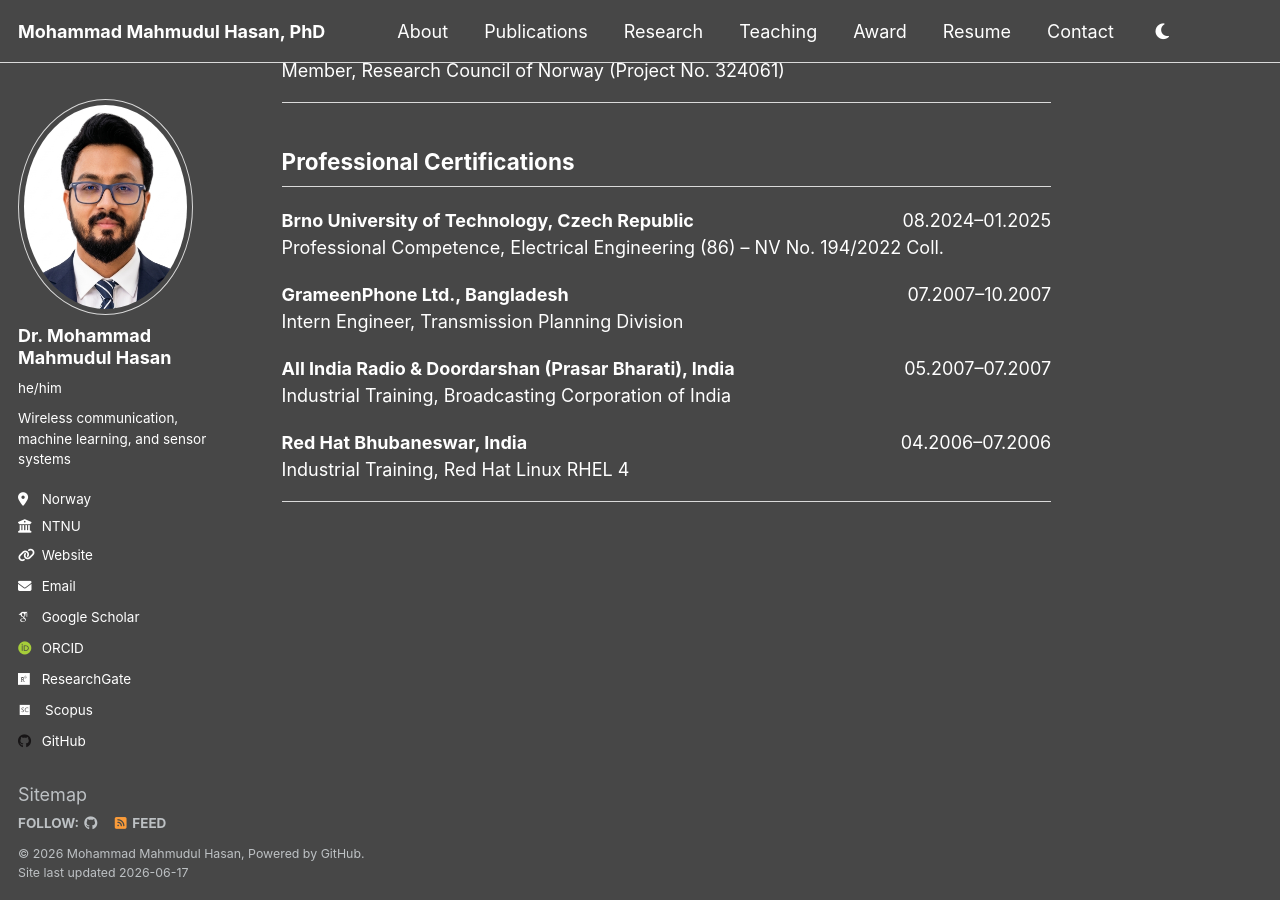
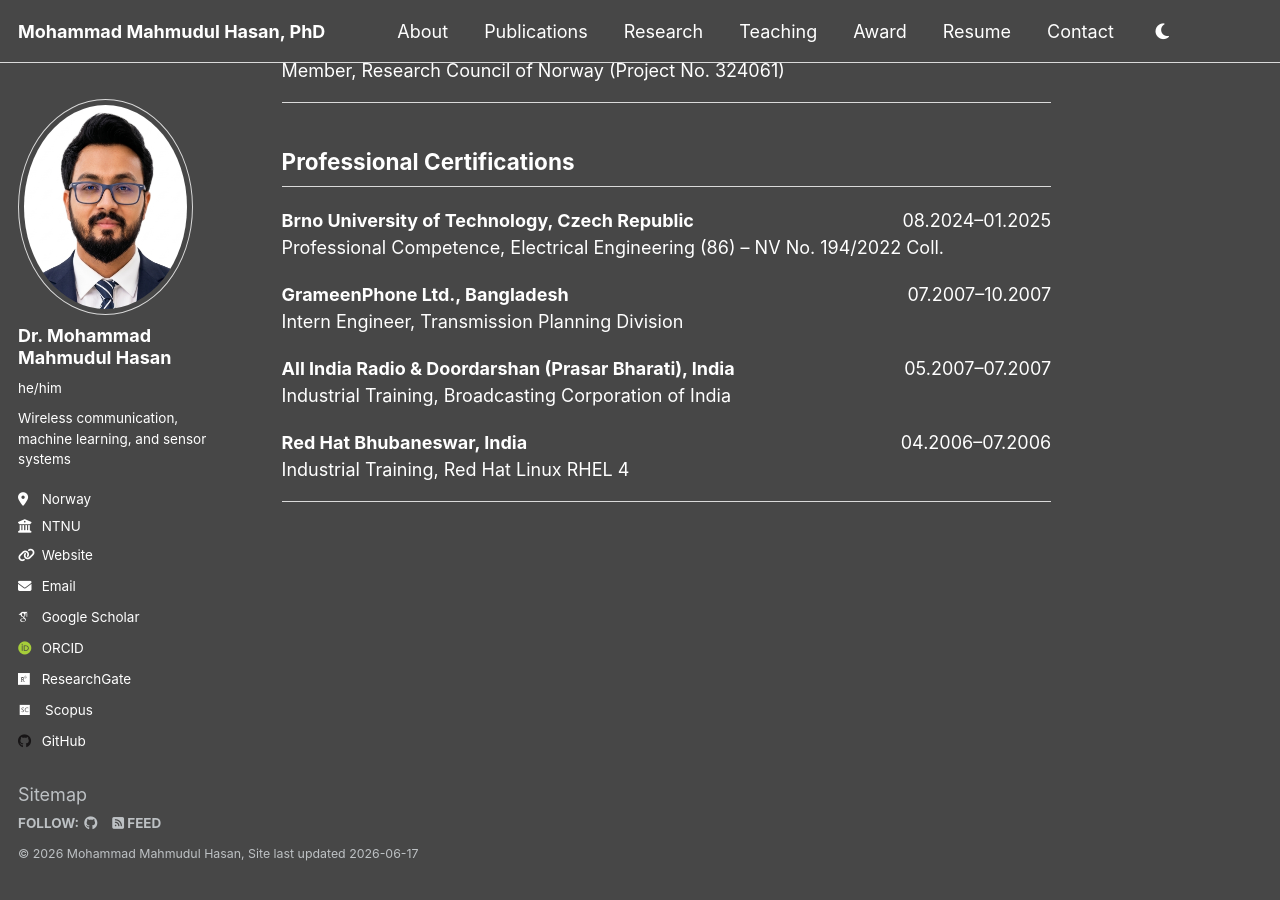
Before and after one commit to dearmahmud/dearmahmud.github.io, a Jekyll site: the page built from _pages/about.md, in a window 1280 px wide and 900 px high, scrolled down 5578 px. Built offline with Jekyll 4.4.1, drawn with Linux system fonts in a browser that asks for light colours; some web fonts are replaced.

Commit message:
Update footer.html

```diff
--- a/_includes/footer.html
+++ b/_includes/footer.html
@@ -6,23 +6,45 @@
     {% if site.data.ui-text[site.locale].follow_label %}
       <li><strong>{{ site.data.ui-text[site.locale].follow_label }}</strong></li>
     {% endif %}
+
     {% if site.author.github %}
-      <li><a href="http://github.com/{{ site.author.github }}"><i class="fab fa-github" aria-hidden="true"></i> </a></li>
+      <li>
+        <a href="https://github.com/{{ site.author.github }}"
+           target="_blank"
+           rel="noopener noreferrer"
+           aria-label="GitHub">
+          <i class="fab fa-github" aria-hidden="true"></i>
+        </a>
+      </li>
     {% endif %}
+
     {% if site.author.bitbucket %}
-      <li><a href="http://bitbucket.org/{{ site.author.bitbucket }}"><i class="fab fa-bitbucket" aria-hidden="true"></i> </a></li>
+      <li>
+        <a href="https://bitbucket.org/{{ site.author.bitbucket }}"
+           target="_blank"
+           rel="noopener noreferrer"
+           aria-label="Bitbucket">
+          <i class="fab fa-bitbucket" aria-hidden="true"></i>
+        </a>
+      </li>
     {% endif %}
+
     {% if site.atom_feed.hide != true %}
-    <li><a href="{% if site.atom_feed.path %}{{ site.atom_feed.path }}{% else %}{{ base_path }}/feed.xml{% endif %}"><i class="fa fa-fw fa-rss-square" aria-hidden="true"></i> {{ site.data.ui-text[site.locale].feed_label | default: "Feed" }}</a></li>
+      <li>
+        <a href="{% if site.atom_feed.path %}{{ site.atom_feed.path }}{% else %}{{ base_path }}/feed.xml{% endif %}">
+          <i class="fas fa-rss-square" aria-hidden="true"></i>
+          {{ site.data.ui-text[site.locale].feed_label | default: "Feed" }}
+        </a>
+      </li>
     {% endif %}
   </ul>
 </div>
 {% endif %}
 
 <div class="page__footer-copyright">
-  &copy; {{ site.time | date: '%Y' }} {{ site.name | default: site.title }}, {{ site.data.ui-text[site.locale].powered_by | default: "Copyright" }} <a href="https://dearmahmud.github.io/" rel="nofollow">GitHub</a>.<br />
-  Site last updated {{ "now" | date: '%Y-%m-%d' %}}
+  &copy; {{ site.time | date: '%Y' }}
+  {{ site.name | default: site.title }},
+  Site last updated {{ "now" | date: '%Y-%m-%d' }}
 </div>
 
-
 <!-- begin SEO -->
```
